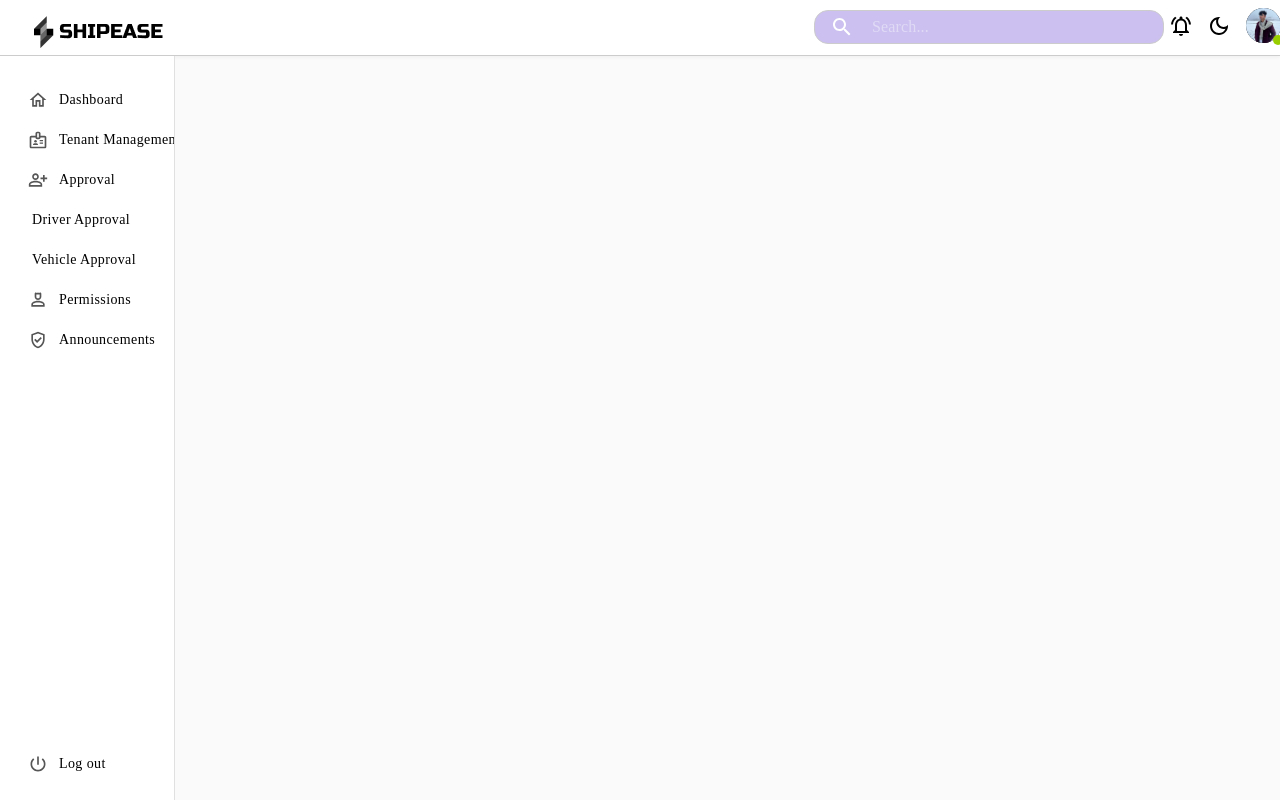
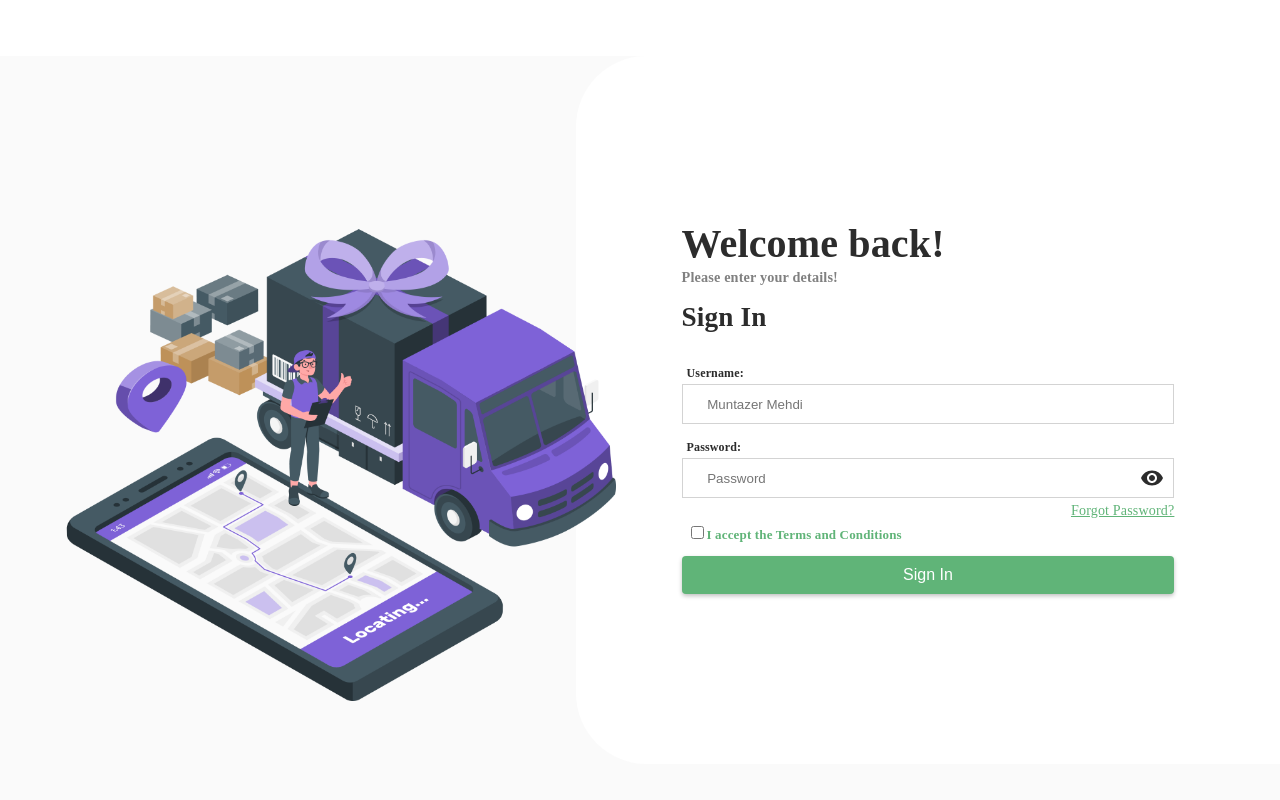
Before and after one commit to Final-Year-Project-ShipEase/shipease-frontend, a React (Create React App) app: page / in a window 1280 px wide. Built offline with nearby package versions, Linux system fonts and the light colour scheme.

Commit message:
Latest Sidebar/Navbar & SignIn Page

```diff
--- a/src/App.js
+++ b/src/App.js
@@ -21,7 +21,7 @@
           <Router>
             <Routes>
               <Route path="/" element={<Layout />}>
-                <Route path="/" element={<ManageTenants />} />
+                <Route path="/" element={<SignIn />} />
                 <Route path="dashboard" element={<AdminDashboard />} />
                 <Route path="managetenants" element={<ManageTenants />} />
                 <Route path="approval/drivers" element={<DriversApproval />} />
```
